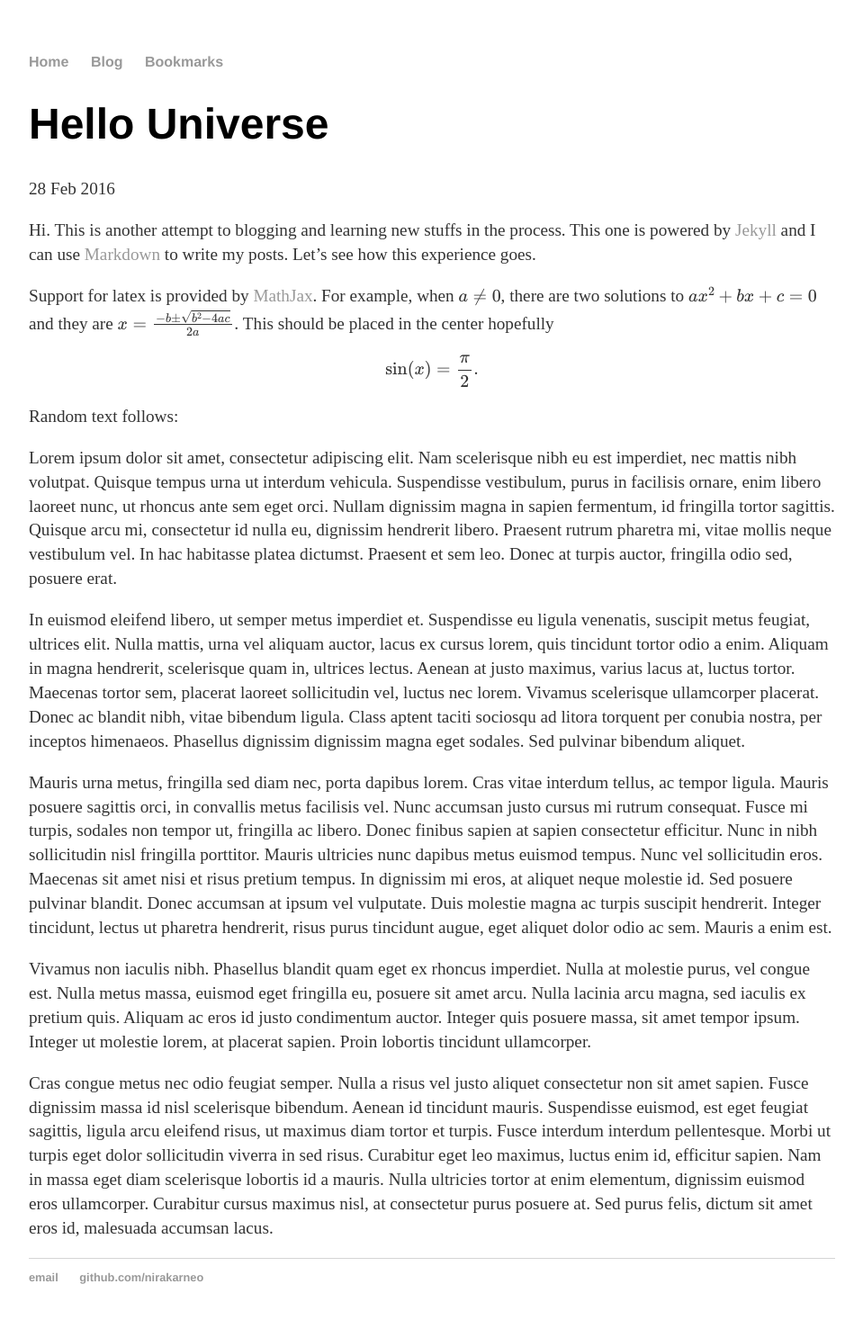
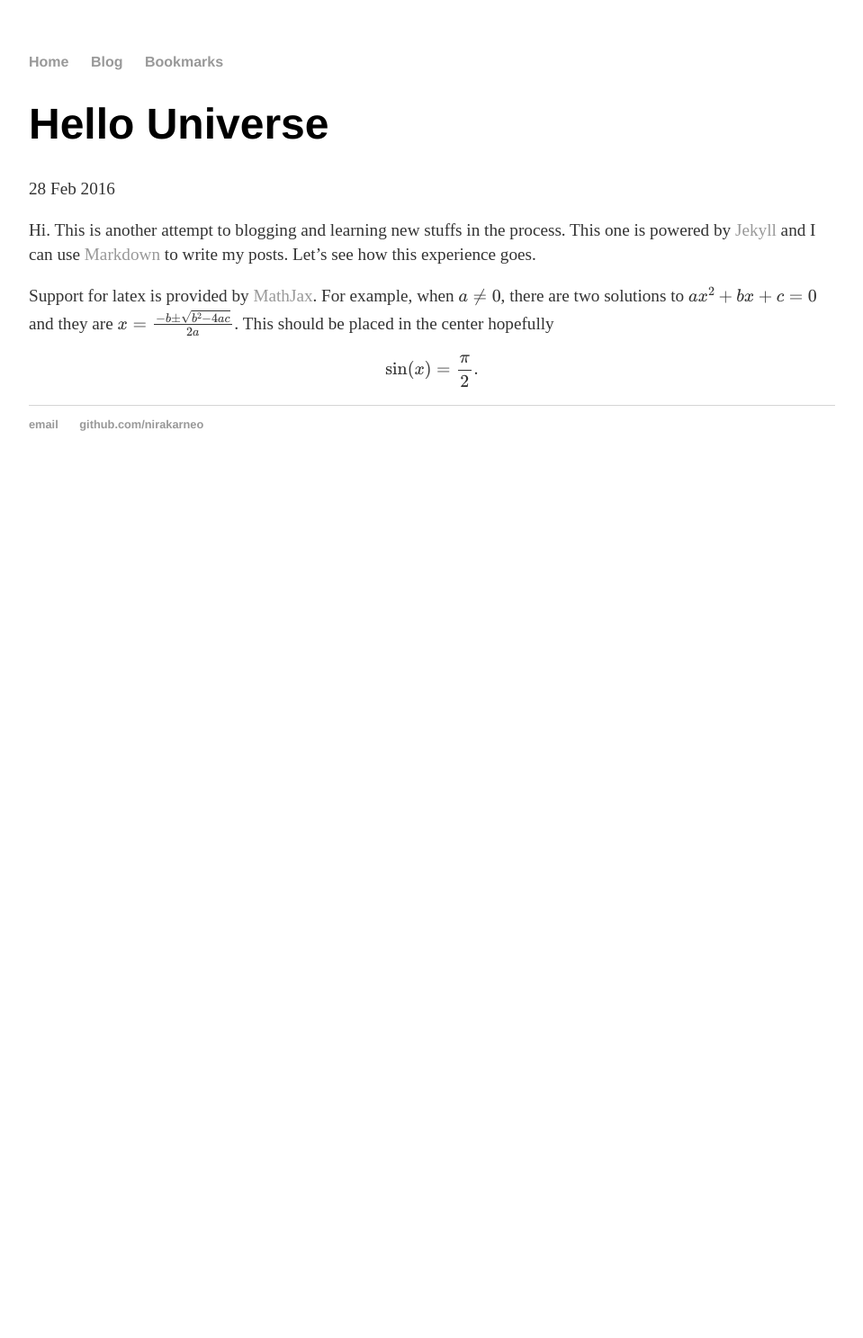
Before and after one commit to nirakarneo/nirakarneo.github.io, a Jekyll site: the page built from _posts/2016-02-28-new-post.md, in a window 1280 px wide. Shown: the whole page at 90% size, without its empty margins (160-1119 px from the left). Built offline with Jekyll 4.4.1, drawn with Linux system fonts in a browser that asks for light colours; formulas are drawn with MathJax 3; comment, search, counter and statistics services are not loaded; after the commit the page ends 900 px from its top, so only the background shows below that.

Commit message:
Update 2016-02-28-new-post.md

```diff
--- a/_posts/2016-02-28-new-post.md
+++ b/_posts/2016-02-28-new-post.md
@@ -6,15 +6,3 @@ date: 2016-02-28
 Hi. This is another attempt to blogging and learning new stuffs in the process. This one is powered by [Jekyll](http://jekyllrb.com) and I can use [Markdown](http://daringfireball.net/projects/markdown/) to write my posts. Let's see how this experience goes.
 
 Support for latex is provided by [MathJax](https://www.mathjax.org/). For example, when $a \ne 0$, there are two solutions to \[ax^2 + bx + c = 0\] and they are $$x = {-b \pm \sqrt{b^2-4ac} \over 2a}.$$ This should be placed in the center hopefully \begin{align} \sin(x)=\frac{\pi}{2}. \end{align}
-
-Random text follows:
-
-Lorem ipsum dolor sit amet, consectetur adipiscing elit. Nam scelerisque nibh eu est imperdiet, nec mattis nibh volutpat. Quisque tempus urna ut interdum vehicula. Suspendisse vestibulum, purus in facilisis ornare, enim libero laoreet nunc, ut rhoncus ante sem eget orci. Nullam dignissim magna in sapien fermentum, id fringilla tortor sagittis. Quisque arcu mi, consectetur id nulla eu, dignissim hendrerit libero. Praesent rutrum pharetra mi, vitae mollis neque vestibulum vel. In hac habitasse platea dictumst. Praesent et sem leo. Donec at turpis auctor, fringilla odio sed, posuere erat.
-
-In euismod eleifend libero, ut semper metus imperdiet et. Suspendisse eu ligula venenatis, suscipit metus feugiat, ultrices elit. Nulla mattis, urna vel aliquam auctor, lacus ex cursus lorem, quis tincidunt tortor odio a enim. Aliquam in magna hendrerit, scelerisque quam in, ultrices lectus. Aenean at justo maximus, varius lacus at, luctus tortor. Maecenas tortor sem, placerat laoreet sollicitudin vel, luctus nec lorem. Vivamus scelerisque ullamcorper placerat. Donec ac blandit nibh, vitae bibendum ligula. Class aptent taciti sociosqu ad litora torquent per conubia nostra, per inceptos himenaeos. Phasellus dignissim dignissim magna eget sodales. Sed pulvinar bibendum aliquet.
-
-Mauris urna metus, fringilla sed diam nec, porta dapibus lorem. Cras vitae interdum tellus, ac tempor ligula. Mauris posuere sagittis orci, in convallis metus facilisis vel. Nunc accumsan justo cursus mi rutrum consequat. Fusce mi turpis, sodales non tempor ut, fringilla ac libero. Donec finibus sapien at sapien consectetur efficitur. Nunc in nibh sollicitudin nisl fringilla porttitor. Mauris ultricies nunc dapibus metus euismod tempus. Nunc vel sollicitudin eros. Maecenas sit amet nisi et risus pretium tempus. In dignissim mi eros, at aliquet neque molestie id. Sed posuere pulvinar blandit. Donec accumsan at ipsum vel vulputate. Duis molestie magna ac turpis suscipit hendrerit. Integer tincidunt, lectus ut pharetra hendrerit, risus purus tincidunt augue, eget aliquet dolor odio ac sem. Mauris a enim est.
-
-Vivamus non iaculis nibh. Phasellus blandit quam eget ex rhoncus imperdiet. Nulla at molestie purus, vel congue est. Nulla metus massa, euismod eget fringilla eu, posuere sit amet arcu. Nulla lacinia arcu magna, sed iaculis ex pretium quis. Aliquam ac eros id justo condimentum auctor. Integer quis posuere massa, sit amet tempor ipsum. Integer ut molestie lorem, at placerat sapien. Proin lobortis tincidunt ullamcorper.
-
-Cras congue metus nec odio feugiat semper. Nulla a risus vel justo aliquet consectetur non sit amet sapien. Fusce dignissim massa id nisl scelerisque bibendum. Aenean id tincidunt mauris. Suspendisse euismod, est eget feugiat sagittis, ligula arcu eleifend risus, ut maximus diam tortor et turpis. Fusce interdum interdum pellentesque. Morbi ut turpis eget dolor sollicitudin viverra in sed risus. Curabitur eget leo maximus, luctus enim id, efficitur sapien. Nam in massa eget diam scelerisque lobortis id a mauris. Nulla ultricies tortor at enim elementum, dignissim euismod eros ullamcorper. Curabitur cursus maximus nisl, at consectetur purus posuere at. Sed purus felis, dictum sit amet eros id, malesuada accumsan lacus.
```
